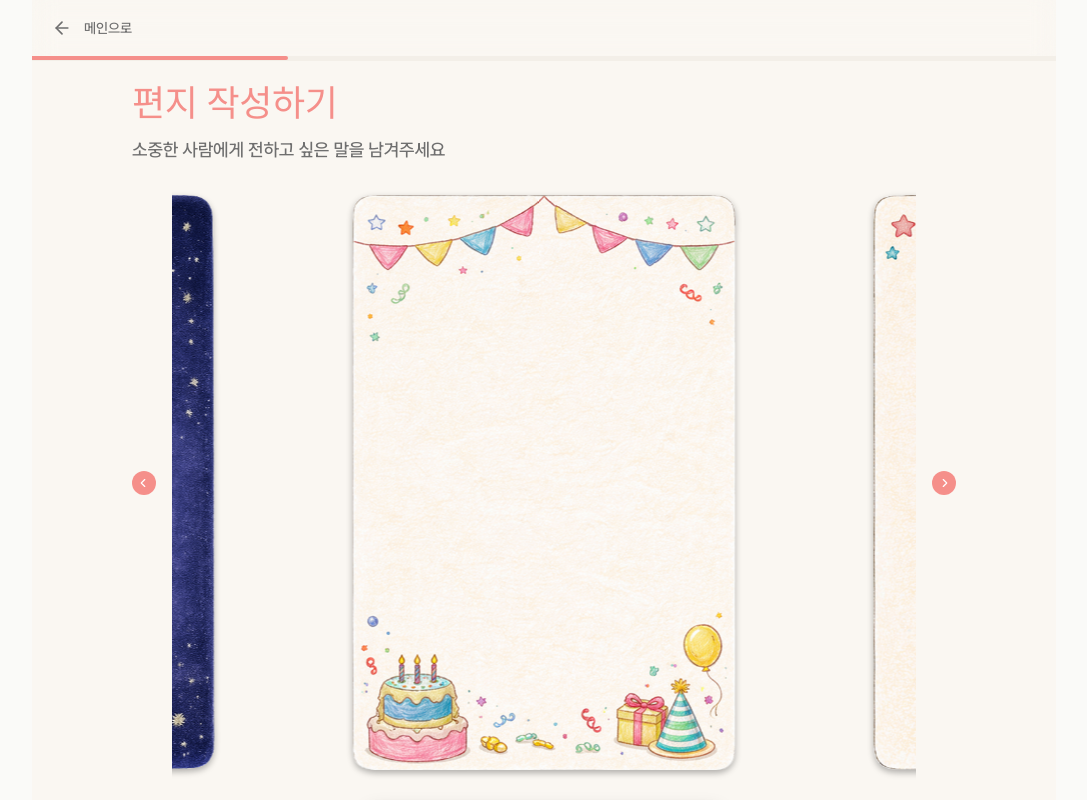
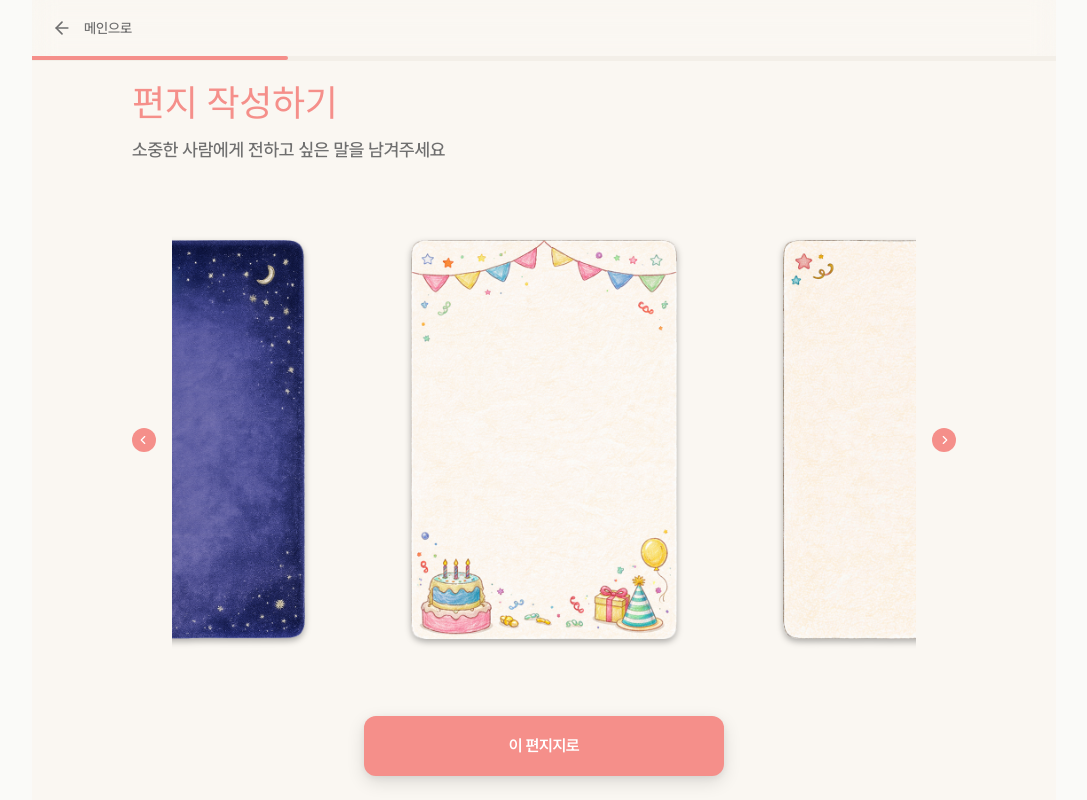
Before and after one commit to Leeseoleem/my-little-birthday-party, a React (Vite) app: page /creator/letter in a window 1280 px wide. Shown: the whole page, without its empty margins (96-1183 px from the left). Built offline with nearby package versions, Linux system fonts and the light colour scheme; a web font is replaced by a local one.

Commit message:
refactor: 화면 배율을 위한 캐러셀 사이즈 조정

```diff
--- a/src/components/layout/frame/CarouselLayout.tsx
+++ b/src/components/layout/frame/CarouselLayout.tsx
@@ -135,16 +135,16 @@ export default function CarouselLayout<
         />
       </div>
       <div className="relative flex items-center h-full">
-        <div className="flex-1 h-full">
+        <div className="flex-1 h-full w-fit">
           <div ref={emblaRef} className="overflow-hidden mx-auto h-full">
             <div className="flex h-full touch-pan-y touch-pinch-zoom will-change-transform">
               {items.map((item) => (
-                <div key={String(item.type)} className="flex-[0_0_70%]">
+                <div key={String(item.type)} className="flex-[0_0_50%]">
                   <div className="flex h-full px-2 py-4 items-center justify-center">
                     <img
                       src={item.imageSrc}
                       alt={`${String(item.type)}`}
-                      className="block h-full min-h-0 max-h-[600px] w-auto object-contain drop-shadow-md drop-shadow-black/30 pointer-events-none select-none"
+                      className="block h-full min-h-0 max-h-[400px] x-auto object-contain drop-shadow-md drop-shadow-black/30 pointer-events-none select-none"
                       draggable={false}
                     />
                   </div>
```
